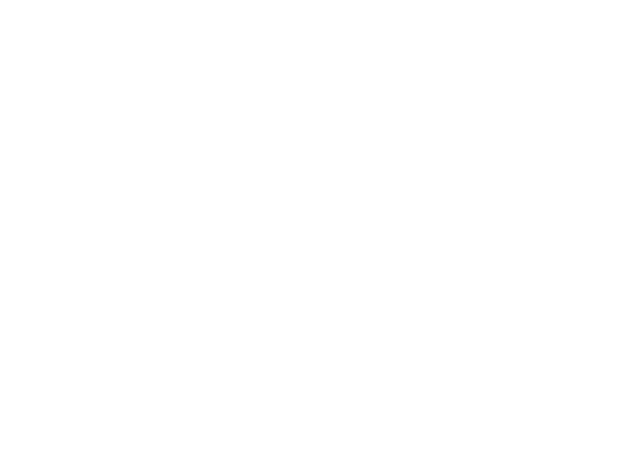
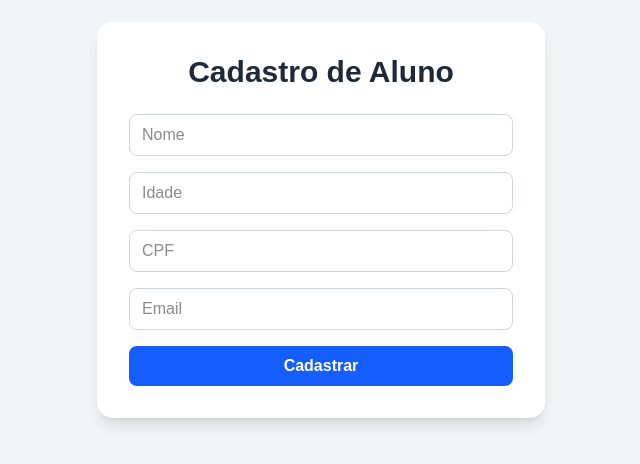
Before and after one commit to anaoliveira01107275-web/frontEnd, a Next.js app: page /aluno/cadastro in a window 1280 px wide. Shown: the part 180-644 px from the top of the page, without its empty margins (319-959 px from the left). Built offline with nearby package versions, Linux system fonts and the light colour scheme.

Commit message:
Add files via upload

```diff
--- /dev/null
+++ b/app/aluno/[id]/actions.ts
@@ -0,0 +1,25 @@
+"use server";
+
+import { Aluno } from "@/interfaces/alunos";
+import { cookies } from "next/headers";
+
+export async function getAluno(id: number) {
+    const cookiesStore = await cookies();
+    const token = cookiesStore.get("access_token")?.value;
+
+    const response = await fetch(`http://localhost:8080/alunos/${id}`, {
+        headers: {
+            Authorization: `Bearer ${token}`,
+        }
+    })
+
+    .then((res) => res.json())
+    .catch((e) => {
+        console.error(e);
+        return{};
+    })
+console.log(response)
+    return response as Aluno;
+
+
+}
--- a/app/aluno/[id]/page.tsx
+++ b/app/aluno/[id]/page.tsx
@@ -1,10 +1,40 @@
 "use client";
+import { Aluno } from "@/interfaces/alunos";
 import { useParams } from "next/navigation";
+import { useEffect, useState } from "react";
+import { getAluno } from "./actions";
 
 export default function AlunoPage() {
-    const {id} = useParams();
+    const { id } = useParams();
+    const [aluno, setAluno] = useState({} as Aluno);
+
+    useEffect(() => {
+        getAluno(Number(id)).then((response) => setAluno(response));
+    }, [id]);
 
     return (
-        <p className="text-white">{id}</p>
-    )
+        <div className="min-h-screen flex items-center justify-center bg-zinc-100">
+            <div className="bg-white shadow-lg rounded-2xl p-8 w-full max-w-md">
+                <h1 className="text-2xl font-bold text-center text-zinc-800 mb-6">
+                    Detalhes do Aluno
+                </h1>
+
+                <div className="space-y-4">
+                    <div className="bg-zinc-50 p-4 rounded-lg">
+                        <p className="text-sm text-zinc-500">Nome</p>
+                        <p className="text-lg font-semibold text-zinc-800">
+                            {aluno.nome || "Carregando..."}
+                        </p>
+                    </div>
+
+                    <div className="bg-zinc-50 p-4 rounded-lg">
+                        <p className="text-sm text-zinc-500">Email</p>
+                        <p className="text-lg font-semibold text-zinc-800">
+                            {aluno.email || "Carregando..."}
+                        </p>
+                    </div>
+                </div>
+            </div>
+        </div>
+    );
 }
--- /dev/null
+++ b/app/aluno/cadastro/action.ts
@@ -0,0 +1,35 @@
+"use server";
+
+import { cookies } from "next/headers";
+
+interface CreateAluno {
+    nome: string;
+    idade: number;
+    cpf: number;
+    email: string;
+}
+
+export async function createAluno(aluno: CreateAluno) {
+    const cookiesStore = await cookies();
+    const token = cookiesStore.get("access_token")?.value;
+
+
+
+
+    const response = await fetch("http:/localhost:8080/alunos", {
+        method: "POST",
+        headers: {
+            Authorization: `Bearer ${token}`,
+            "Content-Type": "application/json",
+        },
+        body: JSON.stringify(aluno),
+    });
+
+    const data = await response.json();
+
+    if(response.status === 201) {
+        return;
+    }
+
+    return data;
+}
--- /dev/null
+++ b/app/aluno/cadastro/page.tsx
@@ -0,0 +1,90 @@
+"use client";
+
+import { useState, SubmitEvent } from "react";
+import { createAluno } from "./action";
+import { useRouter } from "next/navigation";
+
+export default function AlunoCadastroPage() {
+  const router = useRouter();
+  const [nome, setNome] = useState("");
+  const [idade, setIdade] = useState("");
+  const [cpf, setCpf] = useState("");
+  const [email, setEmail] = useState("");
+
+  async function handleSubmit(e: SubmitEvent) {
+    e.preventDefault();
+    const response = await createAluno({
+        nome,
+        idade: Number(idade),
+        cpf: Number(cpf),
+        email,
+    });
+
+    if (!response) {
+        setNome("");
+        setIdade("");
+        setCpf("");
+        setEmail("");
+        router.push("/alunos");
+        return;
+    }
+
+    alert (response);
+  }
+
+  return (
+    <div className="w-screen min-h-screen flex items-center justify-center bg-gray-100">
+
+      <div className="w-full max-w-md bg-white p-8 rounded-2xl shadow-lg">
+
+        <h1 className="text-3xl font-bold text-center mb-6 text-gray-800">
+          Cadastro de Aluno
+        </h1>
+
+        <form className="flex flex-col gap-4" onSubmit={handleSubmit}>
+
+          <input
+            className="border border-gray-300 rounded-lg px-3 py-2 focus:outline-none focus:ring-2 focus:ring-blue-500"
+            type="text"
+            placeholder="Nome"
+            value={nome}
+            onChange={(e) => setNome(e.target.value)}
+          />
+
+          <input
+            className="border border-gray-300 rounded-lg px-3 py-2 focus:outline-none focus:ring-2 focus:ring-blue-500"
+            type="number"
+            placeholder="Idade"
+            value={idade}
+            onChange={(e) => setIdade(e.target.value)}
+          />
+
+          <input
+            className="border border-gray-300 rounded-lg px-3 py-2 focus:outline-none focus:ring-2 focus:ring-blue-500"
+            type="text"
+            placeholder="CPF"
+            value={cpf}
+            onChange={(e) => setCpf(e.target.value)}
+          />
+
+          <input
+            className="border border-gray-300 rounded-lg px-3 py-2 focus:outline-none focus:ring-2 focus:ring-blue-500"
+            type="email"
+            placeholder="Email"
+            value={email}
+            onChange={(e) => setEmail(e.target.value)}
+          />
+
+          <button
+            className="bg-blue-600 hover:bg-blue-700 text-white font-semibold py-2 rounded-lg transition"
+            type="submit"
+          >
+            Cadastrar
+          </button>
+
+        </form>
+      </div>
+
+    </div>
+  );
+}
--- a/app/alunos/action.ts
+++ b/app/alunos/action.ts
@@ -1,3 +1,4 @@
+import { Aluno } from "@/interfaces/alunos";
 import { cookies } from "next/headers";
 
 export async function getAlunos() {
@@ -17,5 +18,5 @@
     return[];
 });
 
-return response;
+return response as Aluno[];
 }
--- a/app/alunos/page.tsx
+++ b/app/alunos/page.tsx
@@ -1,5 +1,6 @@
 import AlunoItem from "@/components/AlunoItem";
 import { getAlunos } from "./action";
+import  Link  from "next/link";
 
 export default async function AlunosPage() {
     const alunos = await getAlunos();
@@ -15,14 +16,19 @@
 
                 <div className="bg-white rounded-2xl shadow-lg p-6 w-full overflow-auto">
                     <ul className="space-y-3">
-                        <AlunoItem id={1} nome="Ana Beatriz"/>
-
-
+                        {alunos.map((aluno) => (
+                            <AlunoItem key={aluno.id} nome={aluno.nome} id={aluno.id} />
+                        ))}
 
 
                     </ul>
                 </div>
 
+                <Link href="/aluno/cadastro" className="px-5 py-2 bg-white text-black mt-10 rounded-lg">
+
+                Cadastrar aluno
+
+                </Link>
 
         </div>
     );
--- /dev/null
+++ b/interfaces/alunos.ts
@@ -0,0 +1,15 @@
+import { CursoData } from "./cursos";
+
+export interface AlunoData {
+    id: number;
+    nome: string;
+    idade: number;
+    cpf: number;
+    email: string;
+    createdAt: Date;
+    updateAt: Date;
+}
+
+export interface Aluno extends AlunoData {
+    cursos: CursoData[];
+}
```
Also changed, not shown: interfaces/cursos.ts (added, +15 -0 lines).
